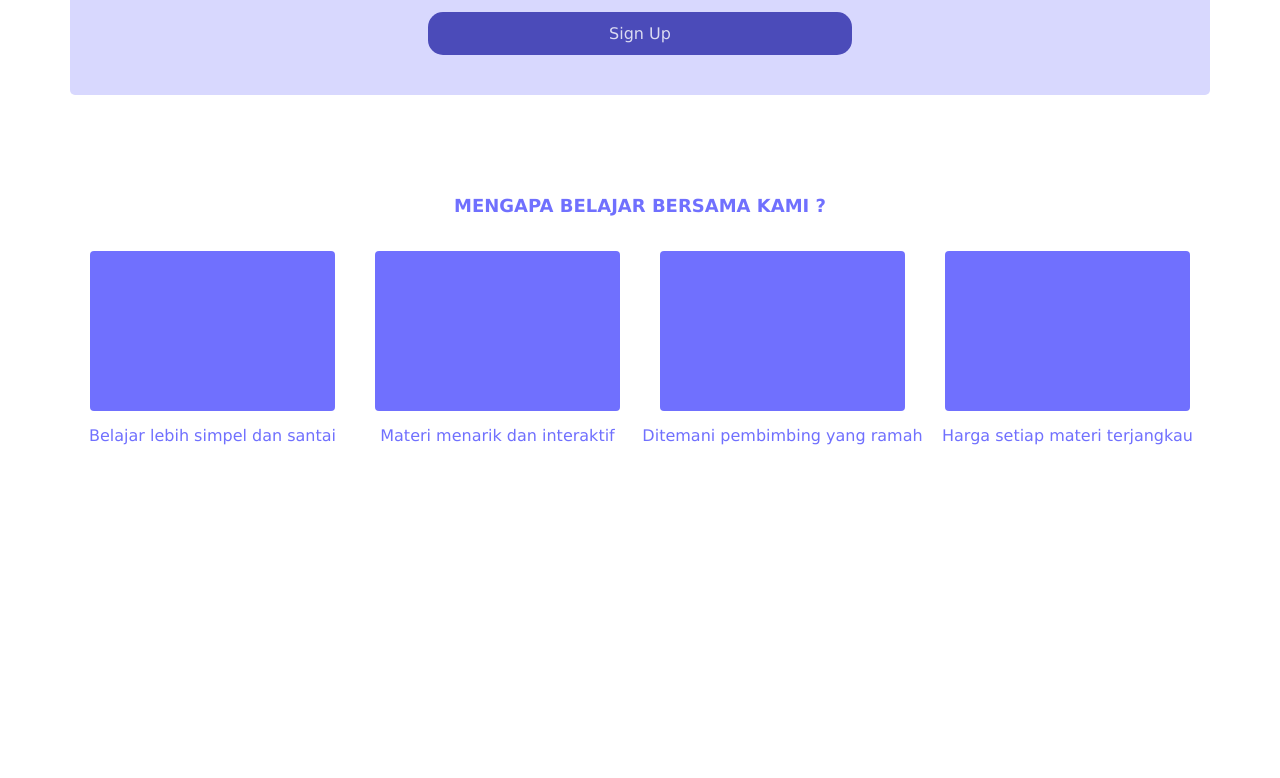
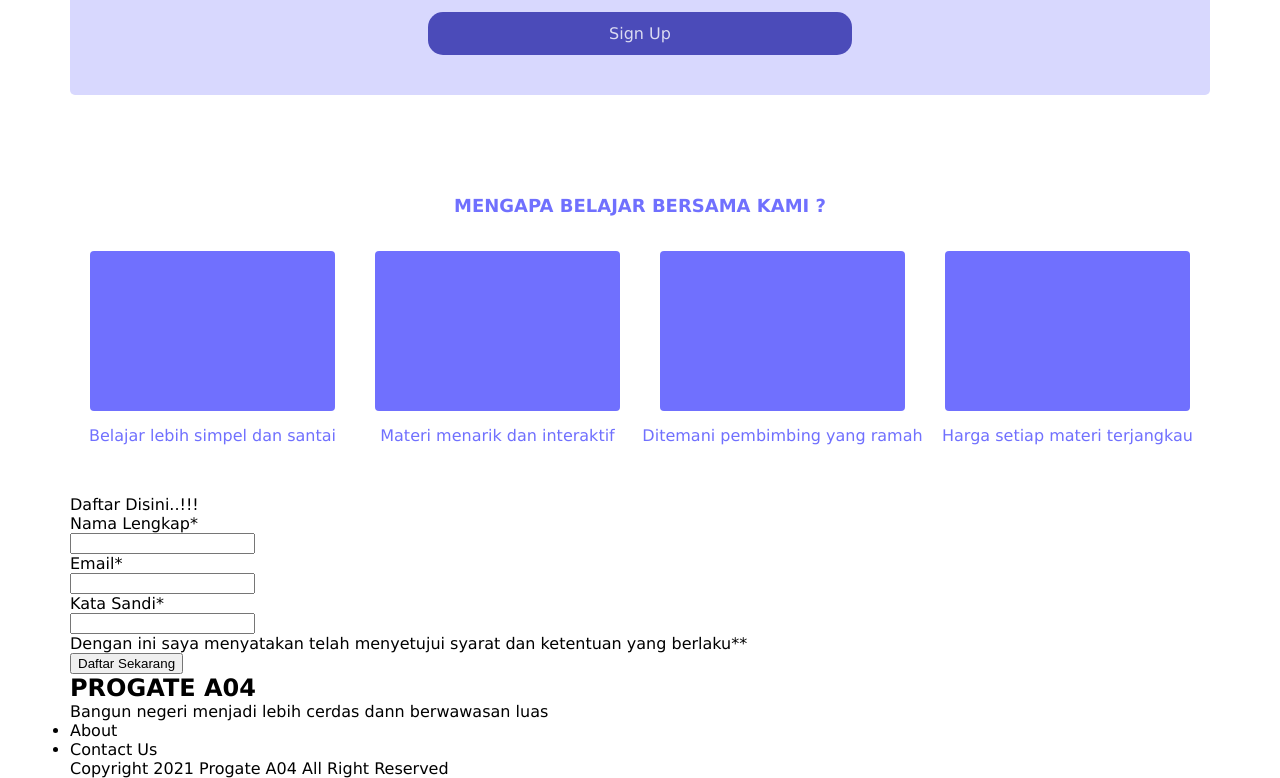
Before and after one commit to mismailzein/Prgate-A04, a plain HTML site: page index.html in a window 1280 px wide. Shown: the part 512-1290 px from the top of the page. Before the commit the page ends 1007 px from the top, so only its background shows below. Drawn offline with Linux system fonts and the light colour scheme.

Commit message:
Update index.html

```diff
--- a/index.html
+++ b/index.html
@@ -65,10 +65,37 @@
                         <p class="txt-contents">Harga setiap materi terjangkau</p>
                       </div>
                   </div>
-
                 </div>
             </div>
         </div>
     </div>
+  <div class="contact-form">
+    <div class="container">
+      <div class="section-tittle">Daftar Disini..!!!</div>
+      <p>Nama Lengkap*</p>
+      <input>
+      <p>Email*</p>
+      <input>
+      <p>Kata Sandi*</p>
+      <input>
+      <p class="pesan">Dengan ini saya menyatakan telah menyetujui syarat dan ketentuan yang berlaku**</p>
+      <input class="contact-submit" type="submit" value="Daftar Sekarang">
+    </div>
+  </div>
+  <div class="footer">
+    <div class="container">
+      <div class="footer-top">
+        <h2>PROGATE A04</h2>
+        <p>Bangun negeri menjadi lebih cerdas dann berwawasan luas</p>
+        <ul>
+          <li>About</li>
+          <li>Contact Us</li>
+        </ul>
+      </div>
+      <div class="footer-bottom">
+        <p>Copyright 2021 Progate A04 All Right Reserved</p>
+      </div>
+    </div>
+  </div>
 </body>
 </html>
```
